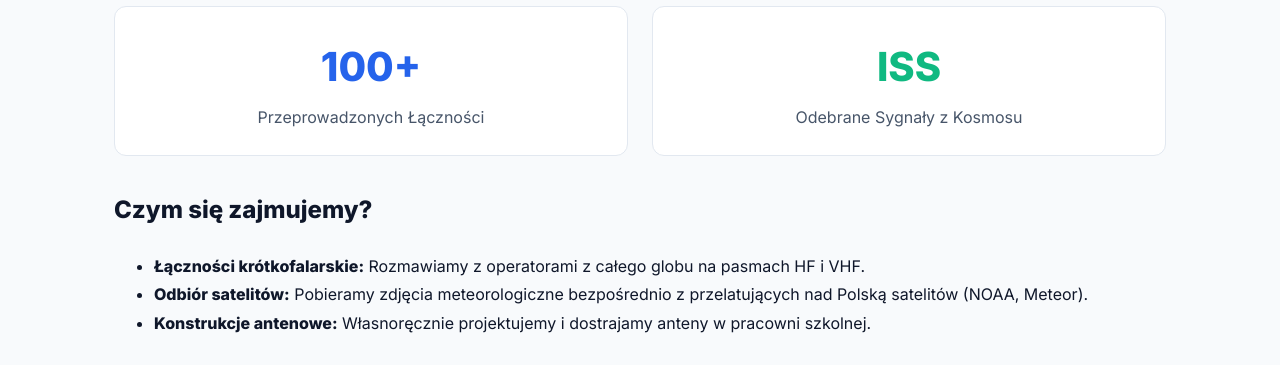
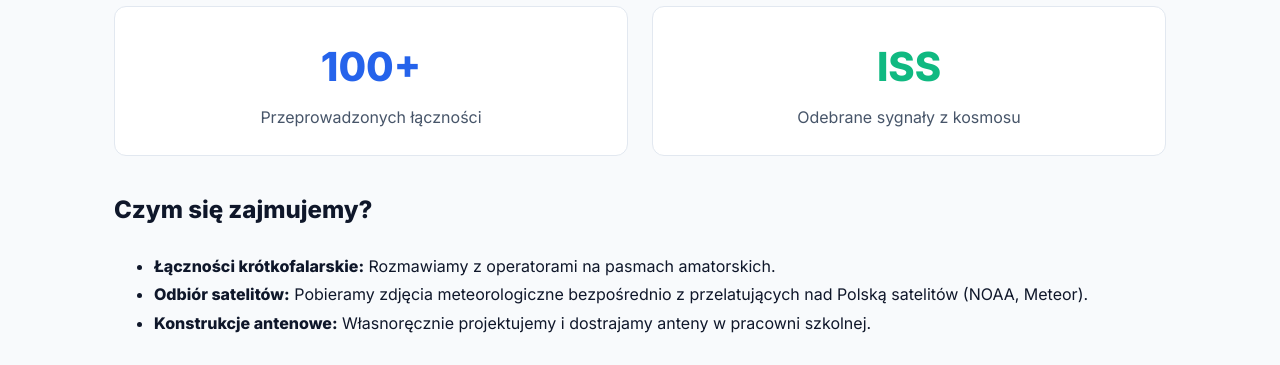
Before and after one commit to klub-kf-kromer/klub-kf-kromer.github.io, a Jekyll site: the page built from portfolio.html, in a window 1280 px wide. Shown: the part 281-646 px from the top of the page. Built offline with Jekyll 4.4.1, drawn with Linux system fonts in a browser that asks for light colours.

Commit message:
Update portfolio.html

```diff
--- a/portfolio.html
+++ b/portfolio.html
@@ -11,17 +11,17 @@ title: O nas
   <div style="display: grid; grid-template-columns: repeat(auto-fit, minmax(250px, 1fr)); gap: 1.5rem; margin: 2rem 0;">
     <div style="background: var(--card-bg); border: 1px solid var(--border-color); padding: 1.5rem; border-radius: 12px; text-align: center;">
       <h2 style="color: var(--primary); font-size: 2.5rem; margin: 0;">100+</h2>
-      <p style="margin: 0; color: var(--text-muted);">Przeprowadzonych Łączności</p>
+      <p style="margin: 0; color: var(--text-muted);">Przeprowadzonych łączności</p>
     </div>
     <div style="background: var(--card-bg); border: 1px solid var(--border-color); padding: 1.5rem; border-radius: 12px; text-align: center;">
       <h2 style="color: var(--accent); font-size: 2.5rem; margin: 0;">ISS</h2>
-      <p style="margin: 0; color: var(--text-muted);">Odebrane Sygnały z Kosmosu</p>
+      <p style="margin: 0; color: var(--text-muted);">Odebrane sygnały z kosmosu</p>
     </div>
   </div>
 
   <h2>Czym się zajmujemy?</h2>
   <ul>
-    <li><strong>Łączności krótkofalarskie:</strong> Rozmawiamy z operatorami z całego globu na pasmach HF i VHF.</li>
+    <li><strong>Łączności krótkofalarskie:</strong> Rozmawiamy z operatorami na pasmach amatorskich.</li>
     <li><strong>Odbiór satelitów:</strong> Pobieramy zdjęcia meteorologiczne bezpośrednio z przelatujących nad Polską satelitów (NOAA, Meteor).</li>
     <li><strong>Konstrukcje antenowe:</strong> Własnoręcznie projektujemy i dostrajamy anteny w pracowni szkolnej.</li>
   </ul>
```
